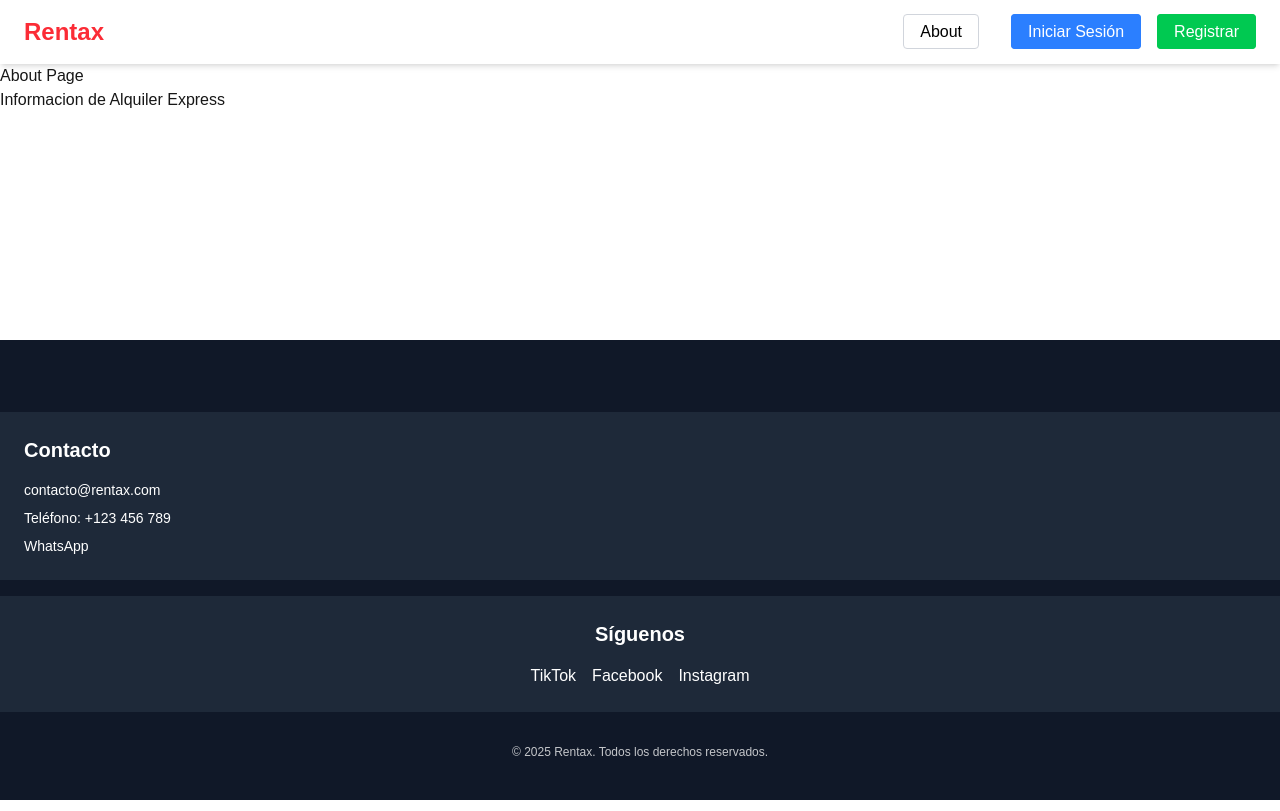
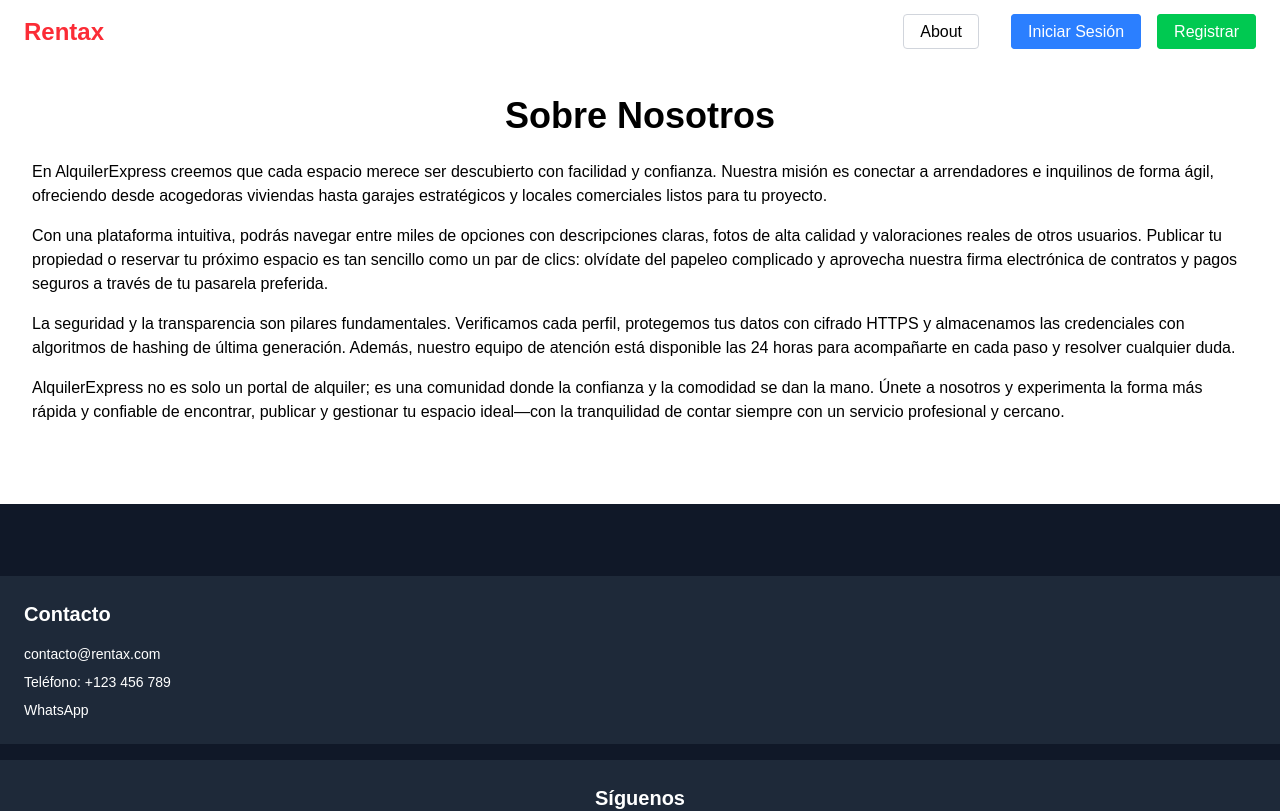
Before and after one commit to MiloEspi/Rentax, a Next.js app: page /about in a window 1280 px wide. Shown: the top 811 px of the page. Built offline with nearby package versions, Linux system fonts and the light colour scheme.

Commit message:
About page

```diff
--- a/package.json
+++ b/package.json
@@ -10,7 +10,7 @@
   },
   "dependencies": {
     "axios": "^1.9.0",
-    "next": "15.3.1",
+    "next": "^15.3.1",
     "react": "^19.1.0",
     "react-dom": "^19.1.0"
   },
--- a/src/app/about/page.tsx
+++ b/src/app/about/page.tsx
@@ -2,9 +2,30 @@ import React from 'react';
 
 export default function AboutPage(): React.ReactElement {
     return (
-        <div>
-            <h1>About Page</h1>
-            <p>Informacion de Alquiler Express</p>
+        <div className="about-container bg-white text-black p-8">
+            <h1 className="about-title text-center text-4xl font-bold mb-6">Sobre Nosotros</h1>
+            <p className="about-text mb-4">
+                En AlquilerExpress creemos que cada espacio merece ser descubierto con facilidad y confianza.
+                Nuestra misión es conectar a arrendadores e inquilinos de forma ágil, ofreciendo desde acogedoras
+                viviendas hasta garajes estratégicos y locales comerciales listos para tu proyecto.
+            </p>
+            <p className="about-text mb-4">
+                Con una plataforma intuitiva, podrás navegar entre miles de opciones con descripciones claras,
+                fotos de alta calidad y valoraciones reales de otros usuarios. Publicar tu propiedad o reservar
+                tu próximo espacio es tan sencillo como un par de clics: olvídate del papeleo complicado y aprovecha
+                nuestra firma electrónica de contratos y pagos seguros a través de tu pasarela preferida.
+            </p>
+            <p className="about-text mb-4">
+                La seguridad y la transparencia son pilares fundamentales. Verificamos cada perfil, protegemos tus
+                datos con cifrado HTTPS y almacenamos las credenciales con algoritmos de hashing de última generación.
+                Además, nuestro equipo de atención está disponible las 24 horas para acompañarte en cada paso y resolver
+                cualquier duda.
+            </p>
+            <p className="about-text">
+                AlquilerExpress no es solo un portal de alquiler; es una comunidad donde la confianza y la comodidad
+                se dan la mano. Únete a nosotros y experimenta la forma más rápida y confiable de encontrar, publicar
+                y gestionar tu espacio ideal—con la tranquilidad de contar siempre con un servicio profesional y cercano.
+            </p>
         </div>
     );
 }
```
Also changed, not shown: 1 other file (tests, documents, lock files or other folders).
